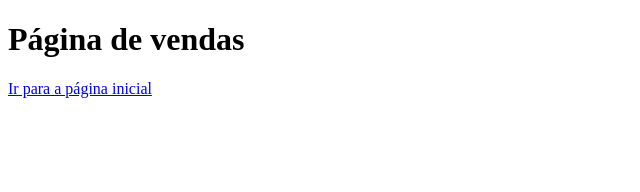
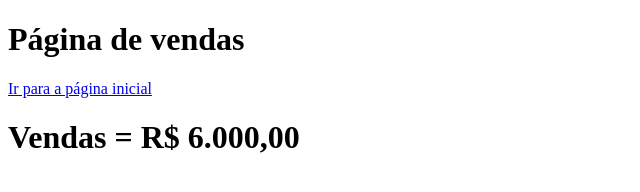
Before and after one commit to JoaoLucas280/Aulagithub, a plain HTML site: page vendas.html in a window 1280 px wide. Shown: the whole page, without its empty margins (0-640 px from the left). Drawn offline with Linux system fonts and the light colour scheme.

Commit message:
Valor da venda adicionado

```diff
--- a/vendas.html
+++ b/vendas.html
@@ -8,5 +8,6 @@
 <body>
     <h1>Página de vendas</h1>
     <a href="index.html">Ir para a página inicial</a>
+    <h1>Vendas = R$ 6.000,00</h1>
 </body>
 </html>
```
